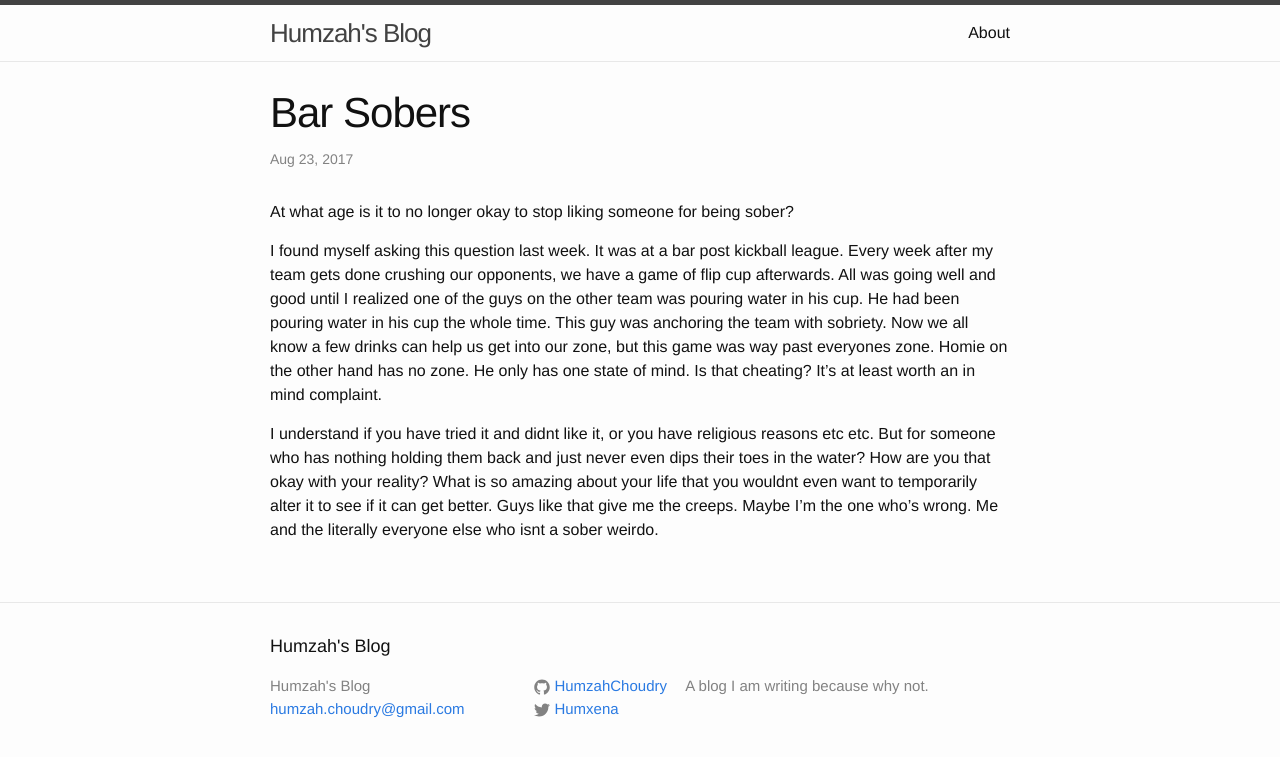
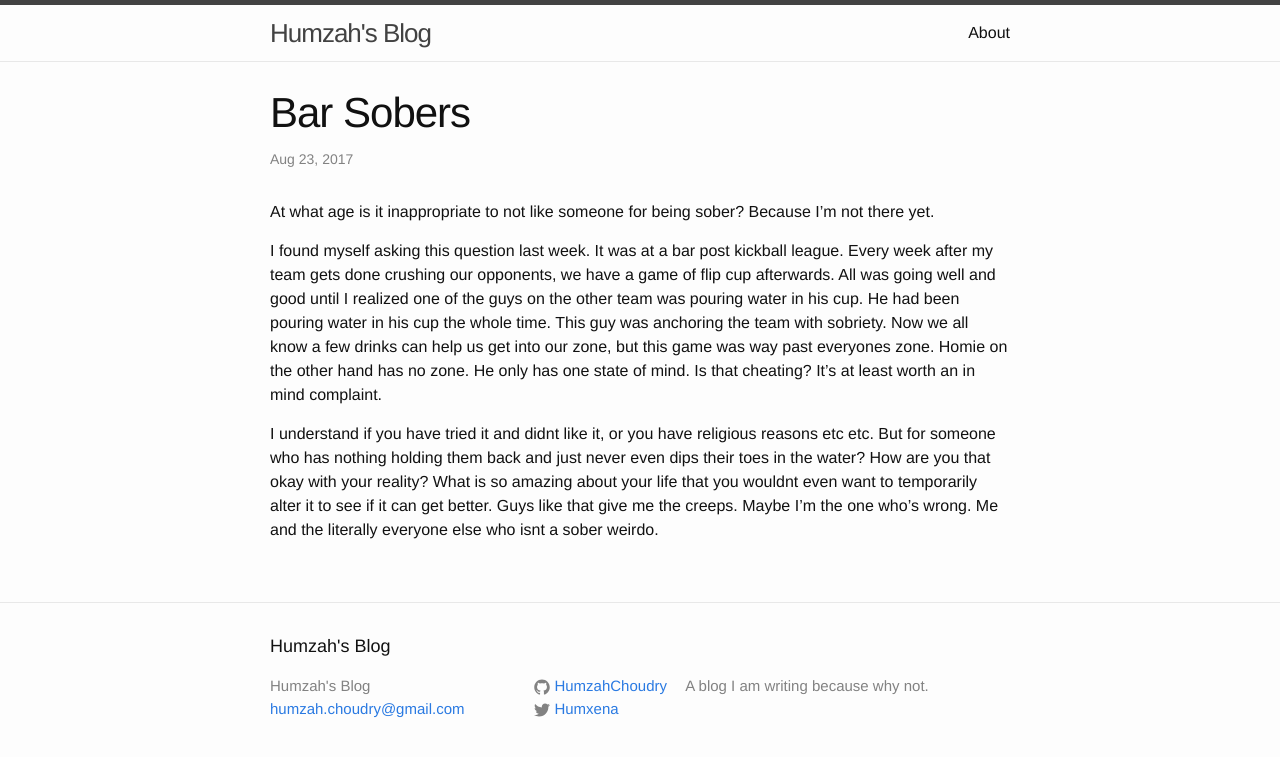
Before and after one commit to HumzahChoudry/HumzahChoudry.github.io, a Jekyll site: the page built from _posts/2017-08-23-bar-sobers.markdown, in a window 1280 px wide. Shown: the top 757 px of the page. Built offline with Jekyll 4.4.1, drawn with Linux system fonts in a browser that asks for light colours; our own code applies the rules of GitHub Pages for plain Markdown files.

Commit message:
Update 2017-08-23-bar-sobers.markdown

```diff
--- a/_posts/2017-08-23-bar-sobers.markdown
+++ b/_posts/2017-08-23-bar-sobers.markdown
@@ -1,4 +1,4 @@
-At what age is it to no longer okay to stop liking someone for being sober?
+At what age is it inappropriate to not like someone for being sober? Because I'm not there yet.
 
 I found myself asking this question last week. It was at a bar post kickball league. Every week after my team gets done crushing our opponents, we have a game of flip cup afterwards. All was going well and good until I realized one of the guys on the other team was pouring water in his cup. He had been pouring water in his cup the whole time. This guy was anchoring the team with sobriety. Now we all know a few drinks can help us get into our zone, but this game was way past everyones zone. Homie on the other hand has no zone. He only has one state of mind. Is that cheating? It's at least worth an in mind complaint.
 
```
